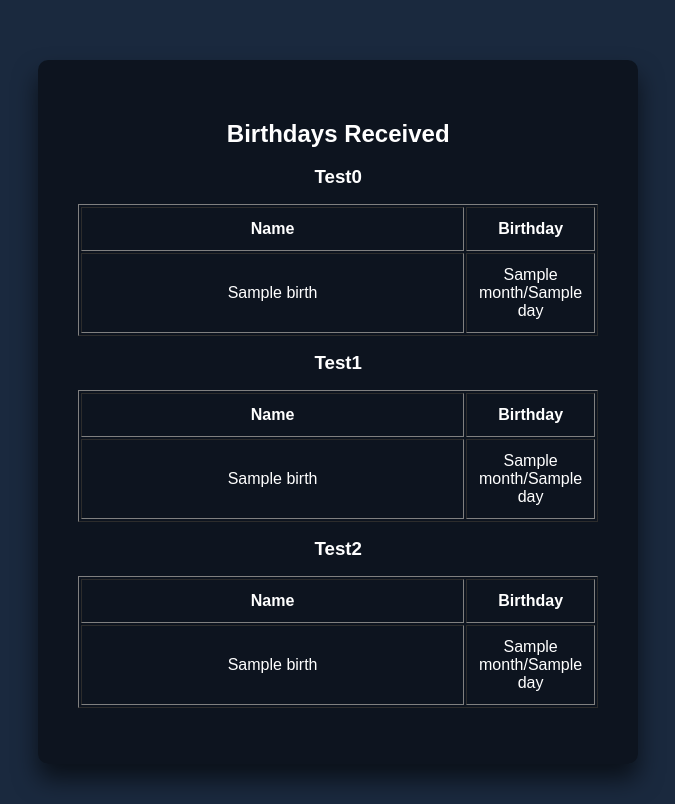
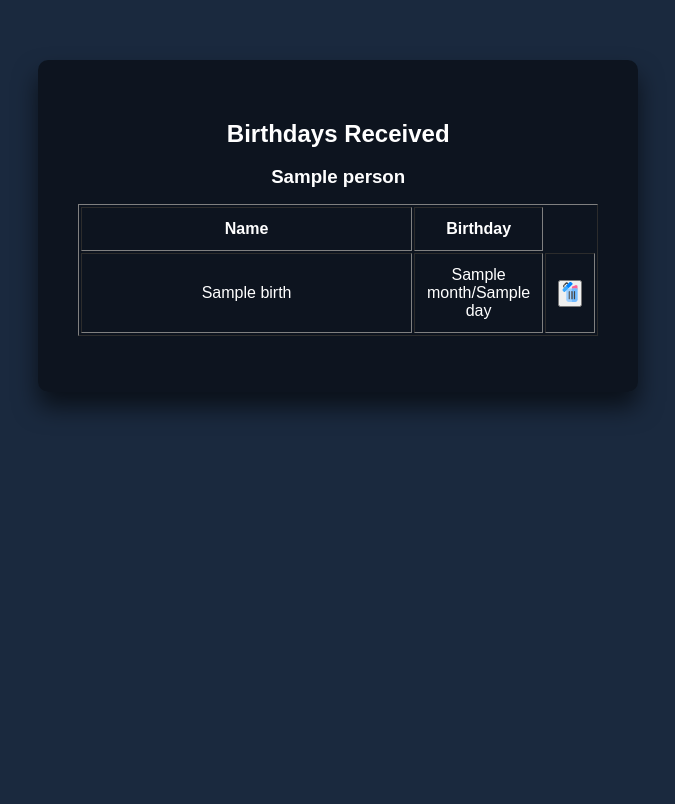
Before and after one commit to Raymw1/Birthdays50, a Flask app: template templates/friends.html in a window 1280 px wide. Shown: the part 120-924 px from the top of the page, without its empty margins (333-1008 px from the left). After the commit the page ends 533 px from the top, so only its background shows below. Run offline with Flask 2, Linux system fonts and the light colour scheme; the template is opened without the code that fills it: most values are stand-ins (such as "Sample title", 1, 10 or a date in 2020); some libraries are stand-ins or nearby versions.

Commit message:
SHARE function finished

```diff
--- a/application.py
+++ b/application.py
@@ -178,14 +178,16 @@ def share():
                 continue
             if not db.execute("SELECT * FROM birthdays WHERE name = ?", birth):
                 return apology("Hm, you're clever. Please, provide valid birthdays", 400)
-            day = db.execute("SELECT day FROM birthdays WHERE name = ?", birth)
+            day = db.execute("SELECT day FROM birthdays WHERE name = ? AND user_id = ?", birth, session["user_id"])
             day = day[0]["DAY"]
-            month = db.execute("SELECT month FROM birthdays WHERE name = ?", birth)
+            month = db.execute("SELECT month FROM birthdays WHERE name = ? AND user_id = ?", birth, session["user_id"])
             month = month[0]["MONTH"]
             db.execute("INSERT INTO shared (sender, receiver, name, month, day) VALUES(?, ?, ?, ?, ?)", session["user_id"], id_receiver, birth, month, day)
         return redirect("/share")
     else:
         names = db.execute("SELECT name FROM birthdays WHERE user_id = ?", session["user_id"])
+        if names == []:
+            return apology("Please, you need to create a birthday", 400)
         return render_template("share.html", names=names)
 
 # -------------------------  RECEIVE BIRTHDAYS PAGE --------------------------------
@@ -193,10 +195,39 @@ def share():
 @app.route("/receive")
 @login_required
 def receive():
-    sent = db.execute("SELECT * FROM shared WHERE receiver = ?", session["user_id"])
-    births = db.execute("SELECT name, month, day FROM shared WHERE receiver = ?", session["user_id"])
-    # print(names)
-    return render_template("friends.html", births=births)
+    # sent = db.execute("SELECT * FROM shared WHERE receiver = ?", session["user_id"])
+    births = db.execute("SELECT id, sender, name, month, day FROM shared WHERE receiver = ? ORDER BY sender ASC", session["user_id"])
+    if births == []:
+        return apology("You haven't received any birthday yet")
+    count = 0
+    people = []
+    for birth in births:
+        birther = []
+        if count == 0:
+            id_sender = birth["sender"]
+            count += 1
+            person = {}
+            sender_name = db.execute("SELECT username FROM users WHERE id = ?", id_sender)
+            person["name"] = sender_name[0]["username"]
+            person["births"] = []
+        else:
+            if id_sender != birth["sender"]:
+                people.append(person)
+                id_sender = birth["sender"]
+                count += 1
+                person = {}
+                sender_name = db.execute("SELECT username FROM users WHERE id = ?", id_sender)
+                person["name"] = sender_name[0]["username"]
+                person["births"] = []
+        per = {}
+        per["id"] = birth["id"]
+        per["name"] = birth["name"]
+        per["month"] = birth["MONTH"]
+        per["day"] = birth["DAY"]
+        person["births"].append(per)
+    people.append(person)
+    print(people)
+    return render_template("friends.html", people=people)
 
     # births = request.form.getlist("name")
     # receiver = request.form.get("receiver")
@@ -230,6 +261,15 @@ def receive():
     #     db.execute("INSERT INTO shared (sender, receiver, name, month, day) VALUES(?, ?, ?, ?, ?)", session["user_id"], id_receiver, birth, month, day)
     # return redirect("/share")
 
+# -------------------------  REMOVE SHARED FUNCTION --------------------------------
+
+@app.route("/removesharedbirth", methods=["POST"])
+@login_required
+def removesharedbirth():
+    name = request.form.get("name")
+    db.execute("DELETE FROM shared WHERE id = ?", name)
+    return redirect("/receive")
+
 # @app.route("/change_pwd", methods=["GET", "POST"])
 # def change_password():
 #     if request.method == "POST":
@@ -253,6 +293,7 @@ def receive():
 #     else:
 #         return render_template("change_password.html")
 
+# -------------------------  LOGOUT --------------------------------
 
 @app.route("/logout")
 def logout():
@@ -264,65 +305,6 @@ def logout():
     # Redirect user to login form
     return redirect("/")
 
-
-# @app.route("/buy", methods=["GET", "POST"])
-# @login_required
-# def buy():
-#     """Buy shares of stock"""
-#     """Get stock quote."""
-#     if request.method == "POST":
-#         symbol = request.form.get("symbol")
-#         shares = int(request.form.get("shares"))
-#         if not symbol:
-#             return apology("missing symbol", 400)
-#         stock = lookup(symbol)
-#         if not stock:
-#             return apology("invalid symbol", 400)
-#         if not shares:
-#             return apology("must provide the number of shares", 400)
-#         symbol = symbol.upper()
-#         total = stock["price"] * shares
-#         row = db.execute("SELECT * FROM users WHERE id = ?", session["user_id"])
-#         cash = row[0]["cash"]
-#         if cash < total:
-#             return apology("can't afford", 400)
-#         row = db.execute("SELECT * FROM balances WHERE id = ? AND  symbol = ?", session["user_id"], symbol)
-#         if len(row) < 1:
-#             db.execute("INSERT INTO  balances (user_id, symbol, shares) VALUES (?, ?, ?)", session["user_id"], symbol, shares)
-#         else:
-#             balance = row[0]
-#             balance["shares"] += shares
-#             db.execute("UPDATE balances SET shares = ? WHERE id = ?", balance["shares"], balance["id"])
-#         db.execute("INSERT INTO  history (user_id, symbol, shares, price) VALUES (?, ?, ?, ?)", session["user_id"], symbol, shares, stock["price"])
-#         new_cash = cash - total
-#         db.execute("UPDATE  users SET cash = ? WHERE id = ?",  new_cash, session["user_id"])
-#         flash(f"Bought {shares} of {symbol} successfully", "success")
-#         return redirect("/")
-#     else:
-#         return render_template("buy.html")
-
-# @app.route("/sell", methods=["GET", "POST"])
-# @login_required
-# def sell():
-#     if request.method == "POST":
-#         symbol = request.form.get("symbol")
-#         shares = int(request.form.get("shares"))
-#         if not symbol:
-#             return apology("must provide a valid stock symbol", 400)
-#         symbol = symbol.upper()
-#         stock = lookup(symbol)
-#         success, message = balances.sell_user_shares(session["user_id"], symbol, shares)
-#         if not success:
-#             return apology(message, 400)
-#         hist.insert_new_entry(session["user_id"], symbol, shares * -1, stock["price"])
-#         users.add_cash(session["user_id"], stock["price"] * shares, shares)
-#         flash(f"Sold {shares} of {symbol} successfully", "success")
-#         return redirect("/")
-#     else:
-#         stocks = balances.get_positive_stocks(session["user_id"])
-#         return render_template("sell.html", stocks=stocks)
-
-
 def errorhandler(e):
     """Handle error"""
     if not isinstance(e, HTTPException):
--- a/models/users.py
+++ b/models/users.py
@@ -1,5 +1,5 @@
 from models.database import db
-from helpers import apology, login_required, usd
+from helpers import apology, login_required
 from werkzeug.security import check_password_hash, generate_password_hash
 
 def get_user_by_user_id(id):
--- a/templates/friends.html
+++ b/templates/friends.html
@@ -10,8 +10,8 @@
         <div class="section-birth">
             <h2>Birthdays Received</h2>
             <br>
-            {% for c in range(3) %}
-            <h3>Test{{ c }}</h3>
+            {% for person in people %}
+            <h3>{{ person["name"] }}</h3>
             <table border="1">
                 <thead>
                     <tr>
@@ -20,10 +20,16 @@
                     </tr>
                 </thead>
                 <tbody>
-                        {% for birth in births %}
+                        {% for birth in person["births"] %}
                             <tr>
                                 <td>{{ birth.name }}</td>
-                                <td>{{ birth.MONTH }}/{{ birth.DAY }}</td>
+                                <td>{{ birth.month }}/{{ birth.day }}</td>
+                                <td>
+                                    <form action="/removesharedbirth" method="POST">
+                                        <input type="text" name="name" value="{{ birth.id }}" hidden>
+                                        <button type="submit" style="cursor: pointer;"><img src="../static/delete.svg" class="trash"width="20px" alt="Remove"></button>
+                                    </form>
+                                </td>
                             </tr>
                         {% endfor %}
                         <!-- TODO: Loop through the database entries to display them in this table -->
```
Also changed, not shown: helpers.py (+0 -29 lines), birthdays.db.
